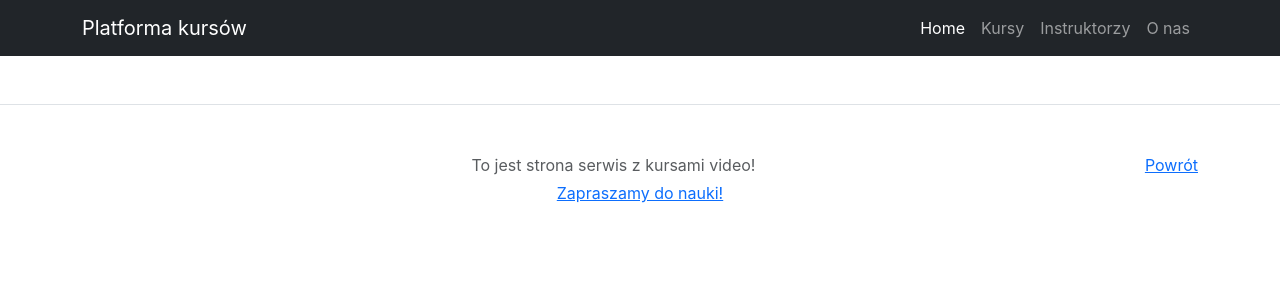
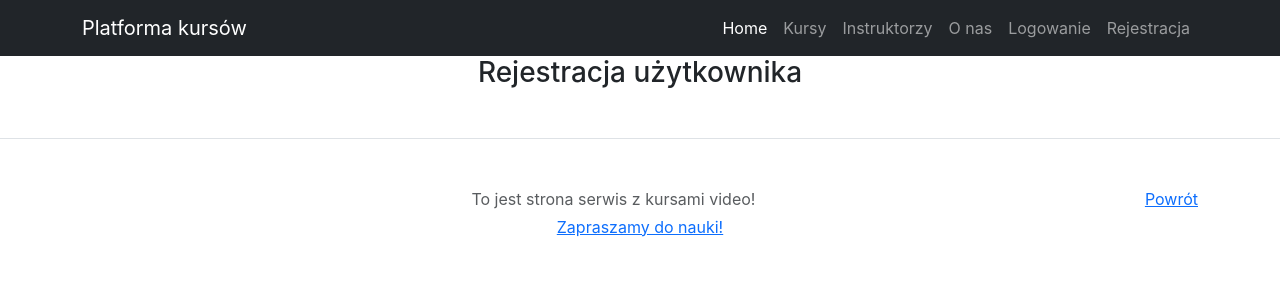
Before and after one commit to BartekNice31/django_kursy_api_udemy_fronted_django, a React (Create React App) app: page /rejestracja_uzytkownika in a window 1280 px wide. Shown: the top 300 px of the page. Built offline with nearby package versions, Linux system fonts and the light colour scheme.

Commit message:
first commit

```diff
--- a/src/components/Header.js
+++ b/src/components/Header.js
@@ -31,6 +31,12 @@ function Header(){
                         <li className="nav-item">
                             <Link to="/about" className="nav-link">O nas</Link>
                         </li>
+                        <li className="nav-item">
+                            <Link className="nav-link" to="/user_login">Logowanie</Link>
+                        </li>
+                        <li className="nav-item">
+                            <Link className="nav-link" to="/user_register">Rejestracja</Link>
+                        </li>
                     </ul>
                 </div>
             </div>
--- /dev/null
+++ b/src/components/Logowanie.js
@@ -0,0 +1,6 @@
+function Logowanie(){
+    return (
+        <h3>Logowanie użytkownika</h3>
+    );
+}
+export default Logowanie;
--- a/src/components/Main.js
+++ b/src/components/Main.js
@@ -10,6 +10,10 @@ import AboutCourse1 from "./AboutCourse1"
 import CourseDetail from "./CourseDetail";
 import InstructorDetail from "./InstructorDetail"
 import SpecialCourse from "./SpecialCourse"
+import Login from "./Login";
+import Register from "./Register";
+import Logowanie from "./Logowanie";
+import Rejestracja from "./Rejestracja";
 function Main(){
     return (
         <div className="App">
@@ -23,6 +27,10 @@ function Main(){
                 <Route path="/detail/:course_id" element={<CourseDetail/>}/>
                 <Route path="/instructor_detail/:instructor_id" element={<InstructorDetail/>}/>
                 <Route path="/famous_course_detail/:special_course_id" element={<SpecialCourse/>}/>
+                <Route path="/login_user" element={<Login/>}/>
+                <Route path="/register_user" element={<Register/>}/>
+                <Route path="/logowanie_uzytkownika" element={<Logowanie/>}/>
+                <Route path="/rejestracja_uzytkownika" element={<Rejestracja/>}/>
             </Routes>
 
             <Footer/>
--- /dev/null
+++ b/src/components/Rejestracja.js
@@ -0,0 +1,6 @@
+function Rejestracja(){
+    return (
+        <h3>Rejestracja użytkownika</h3>
+    );
+}
+export default Rejestracja;
```
